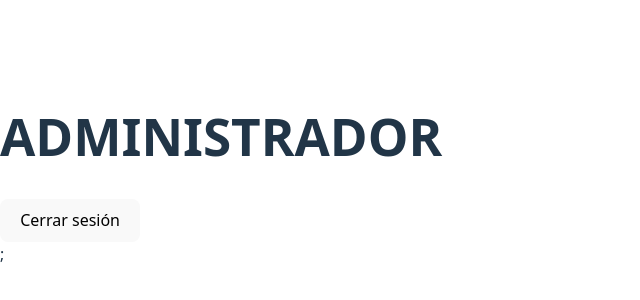
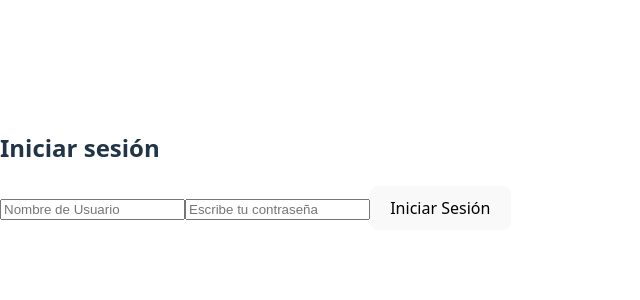
Before and after one commit to dfzm/react-proyecto, a React (Vite) app: page /login in a window 1280 px wide. Shown: the part 230-530 px from the top of the page, without its empty margins (0-640 px from the left). Built offline with nearby package versions, Linux system fonts and the light colour scheme; sample sign-in values are in the browser's storage.

Commit message:
Sexto commit

```diff
--- a/src/App.jsx
+++ b/src/App.jsx
@@ -1,8 +1,13 @@
-import { BrowserRouter as Router, Routes, Route } from "react-router-dom";
+import { useEffect, useState } from "react";
+import {
+  BrowserRouter as Router,
+  Routes,
+  Route,
+  Navigate,
+} from "react-router-dom";
+import Login from "./componentes/Login";
 import AdminDashboard from "./componentes/AdminDashboard";
 import ClientDashboard from "./componentes/ClientDashboard";
-import Login from "./componentes/Login";
-import { useEffect, useState } from "react";
 
 const App = () => {
   const [user, setUser] = useState(null);
@@ -15,16 +20,44 @@ const App = () => {
   }, []);
 
   return (
-    <div className="app">
-      {!user ? (
-        <Login setUser={setUser} />
-      ) : user.role === "admin" ? (
-        <AdminDashboard user={user} />
-      ) : (
-        <ClienteDashboard user={user} />
-      )}
-      ;
-    </div>
+    <Router>
+      <Routes>
+        <Route path="/login" element={<Login setUser={setUser} />} />
+        <Route
+          path="/admin"
+          element={
+            user && user.role === "admin" ? (
+              <AdminDashboard user={user} setUser={setUser} />
+            ) : (
+              <Navigate to="/login" replace />
+            )
+          }
+        />
+        <Route
+          path="/client"
+          element={
+            user && user.role === "client" ? (
+              <ClientDashboard user={user} setUser={setUser} />
+            ) : (
+              <Navigate to="/login" replace />
+            )
+          }
+        />
+        <Route
+          path="*"
+          element={
+            user ? (
+              <Navigate
+                to={user.role === "admin" ? "/admin" : "/client"}
+                replace
+              />
+            ) : (
+              <Navigate to="/login" replace />
+            )
+          }
+        />
+      </Routes>
+    </Router>
   );
 };
 
--- a/src/componentes/AdminDashboard.jsx
+++ b/src/componentes/AdminDashboard.jsx
@@ -1,16 +1,18 @@
 import React from "react";
 import { useNavigate } from "react-router-dom";
 
-const AdminDashboard = () => {
+const AdminDashboard = ({ user, setUser }) => {
+  const navigate = useNavigate();
+
   const logout = () => {
     localStorage.removeItem("user"); // Elimina la información del usuario
     setUser(null); // Actualiza el estado para que el usuario esté deslogueado
-    navigate("/login");
+    navigate("/login", { replace: true });
   };
 
   return (
     <div>
-      <h1>ADMINISTRADOR</h1>
+      <h1>Bienvenido, {user.username} (Administrador)</h1>
       <button onClick={logout}>Cerrar sesión</button>
     </div>
   );
--- a/src/componentes/ClientDashboard.jsx
+++ b/src/componentes/ClientDashboard.jsx
@@ -1,9 +1,18 @@
 import React from "react";
+import { useNavigate } from "react-router-dom";
 
-const ClientDashboard = () => {
+const ClientDashboard = ({ user, setUser }) => {
+  const navigate = useNavigate();
+
+  const logout = () => {
+    localStorage.removeItem("user");
+    setUser(null);
+    navigate("/login", { replace: true });
+  };
   return (
     <div>
-      <h1>CLIENTE</h1>
+      <h1>Bienvenido, {user.username}</h1>
+      <button onClick={logout}>Cerrar sesión</button>
     </div>
   );
 };
--- a/src/componentes/Login.jsx
+++ b/src/componentes/Login.jsx
@@ -1,9 +1,12 @@
 import React, { useState } from "react";
+import { useNavigate } from "react-router-dom";
 
 const Login = ({ setUser }) => {
   const [username, setUsername] = useState("");
   const [password, setPassword] = useState("");
   const [error, setError] = useState("");
+
+  const navigate = useNavigate();
 
   const handleSubmit = (e) => {
     e.preventDefault();
@@ -19,6 +22,8 @@ const Login = ({ setUser }) => {
 
       localStorage.setItem("user", JSON.stringify(userData));
       setUser(userData);
+
+      navigate(role === "admin" ? "/admin" : "/client");
     } else {
       setError("Por favor, ingrese su nombre de usuario y su contraseña.");
     }
```
